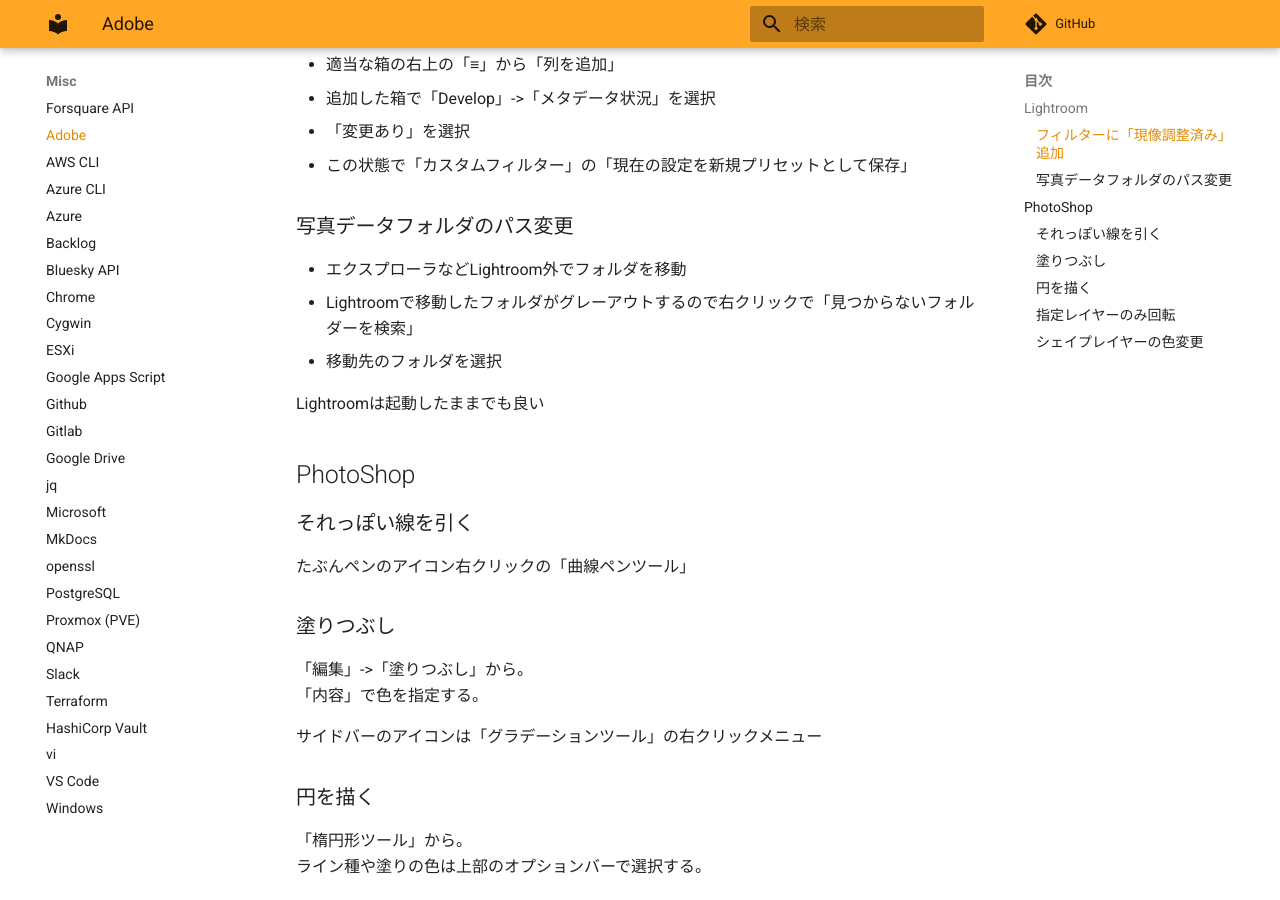
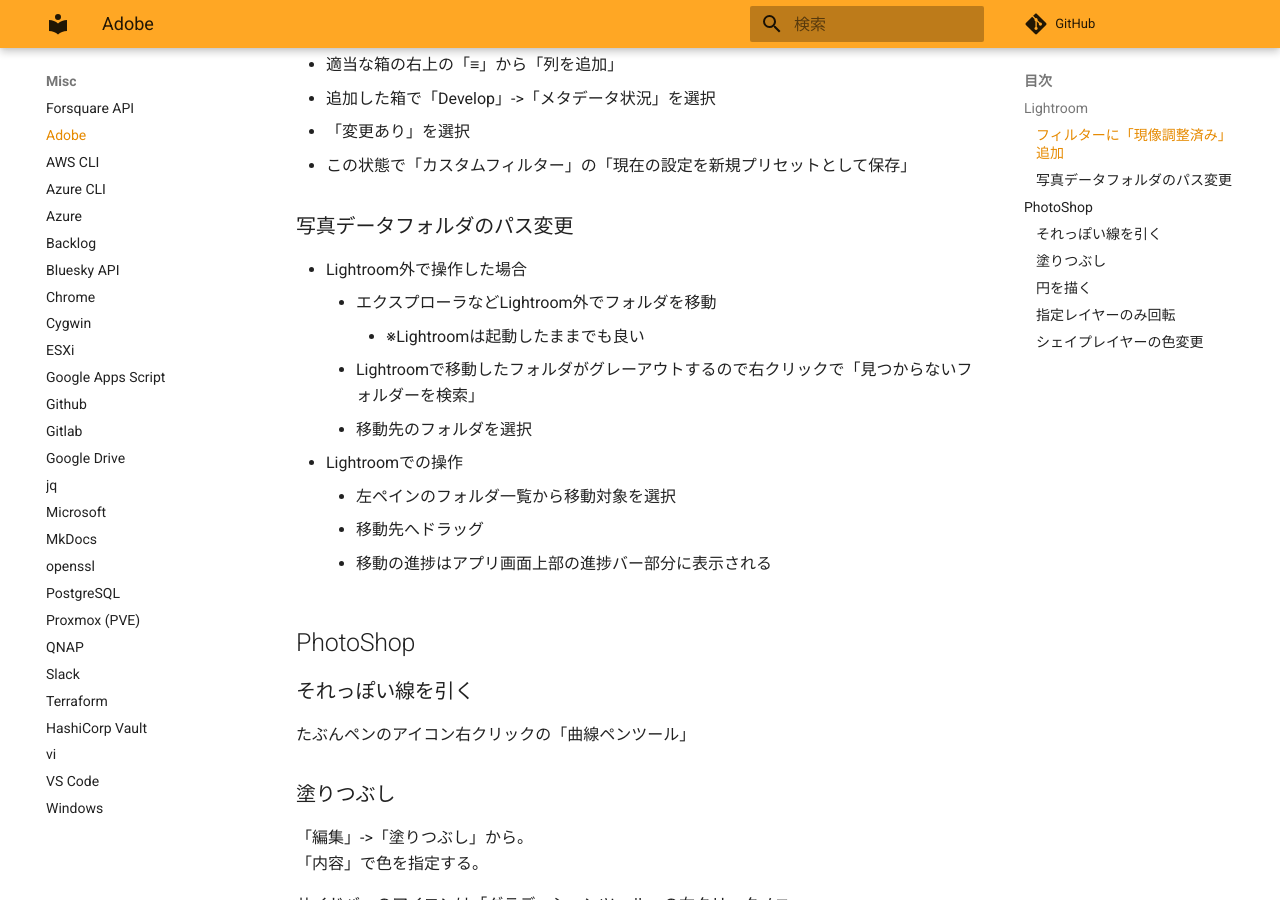
Before and after one commit to zaki-lknr/docs, an MkDocs documentation site: the page built from docs/Misc/adobe.md, in a window 1280 px wide and 900 px high, scrolled down 306 px. Built offline with MkDocs 1.6.1 and Material for MkDocs 9.7.7, drawn with Linux system fonts in a browser that asks for light colours; comment, search, counter and statistics services are not loaded.

Commit message:
add: misc/adobe: lightroom画像フォルダの移動追記

```diff
--- a/docs/Misc/adobe.md
+++ b/docs/Misc/adobe.md
@@ -12,11 +12,15 @@
 
 ### 写真データフォルダのパス変更
 
-- エクスプローラなどLightroom外でフォルダを移動
-- Lightroomで移動したフォルダがグレーアウトするので右クリックで「見つからないフォルダーを検索」
-- 移動先のフォルダを選択
-
-Lightroomは起動したままでも良い
+- Lightroom外で操作した場合
+    - エクスプローラなどLightroom外でフォルダを移動
+        - ※Lightroomは起動したままでも良い
+    - Lightroomで移動したフォルダがグレーアウトするので右クリックで「見つからないフォルダーを検索」
+    - 移動先のフォルダを選択
+- Lightroomでの操作
+    - 左ペインのフォルダ一覧から移動対象を選択
+    - 移動先へドラッグ
+    - 移動の進捗はアプリ画面上部の進捗バー部分に表示される
 
 ## PhotoShop
 
```
